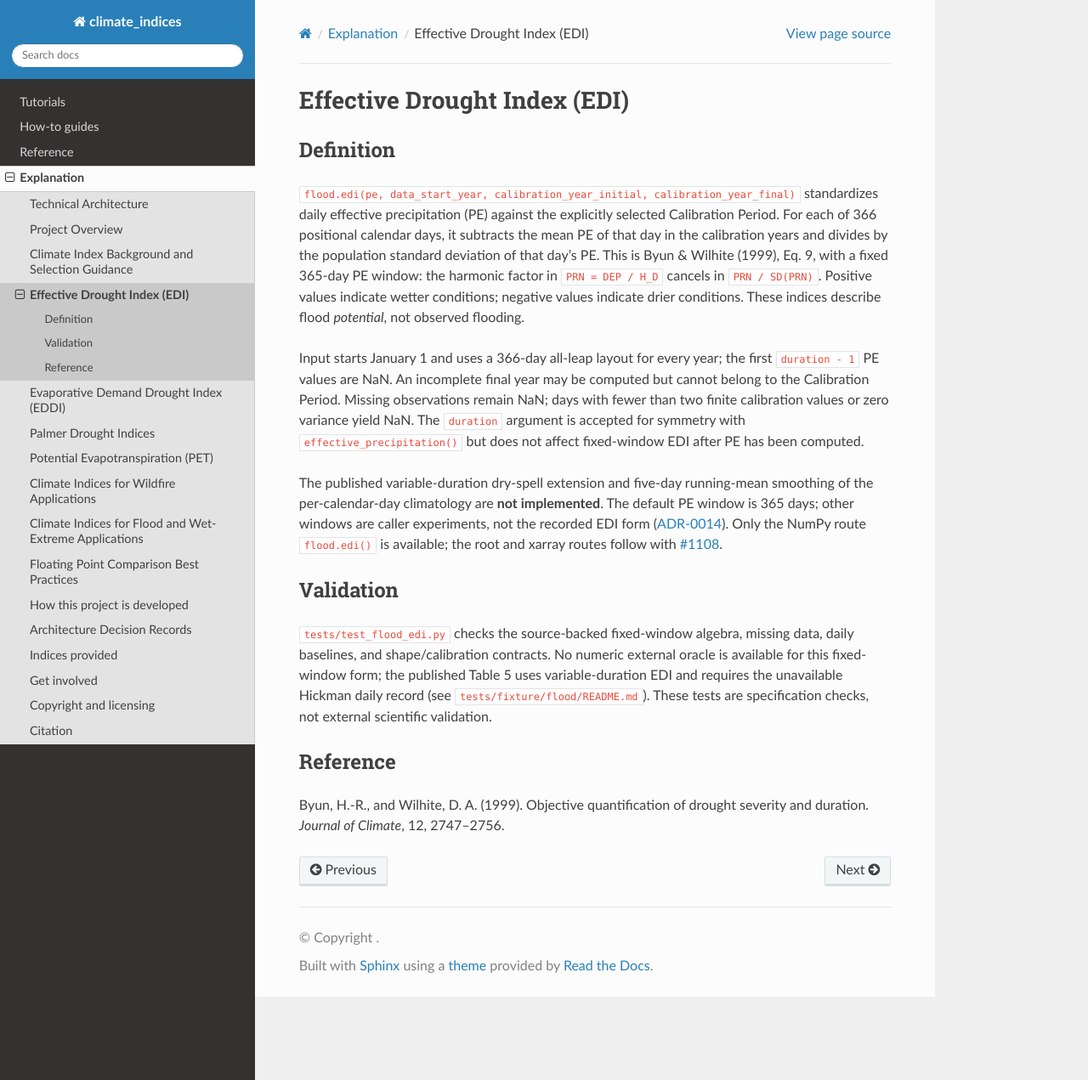
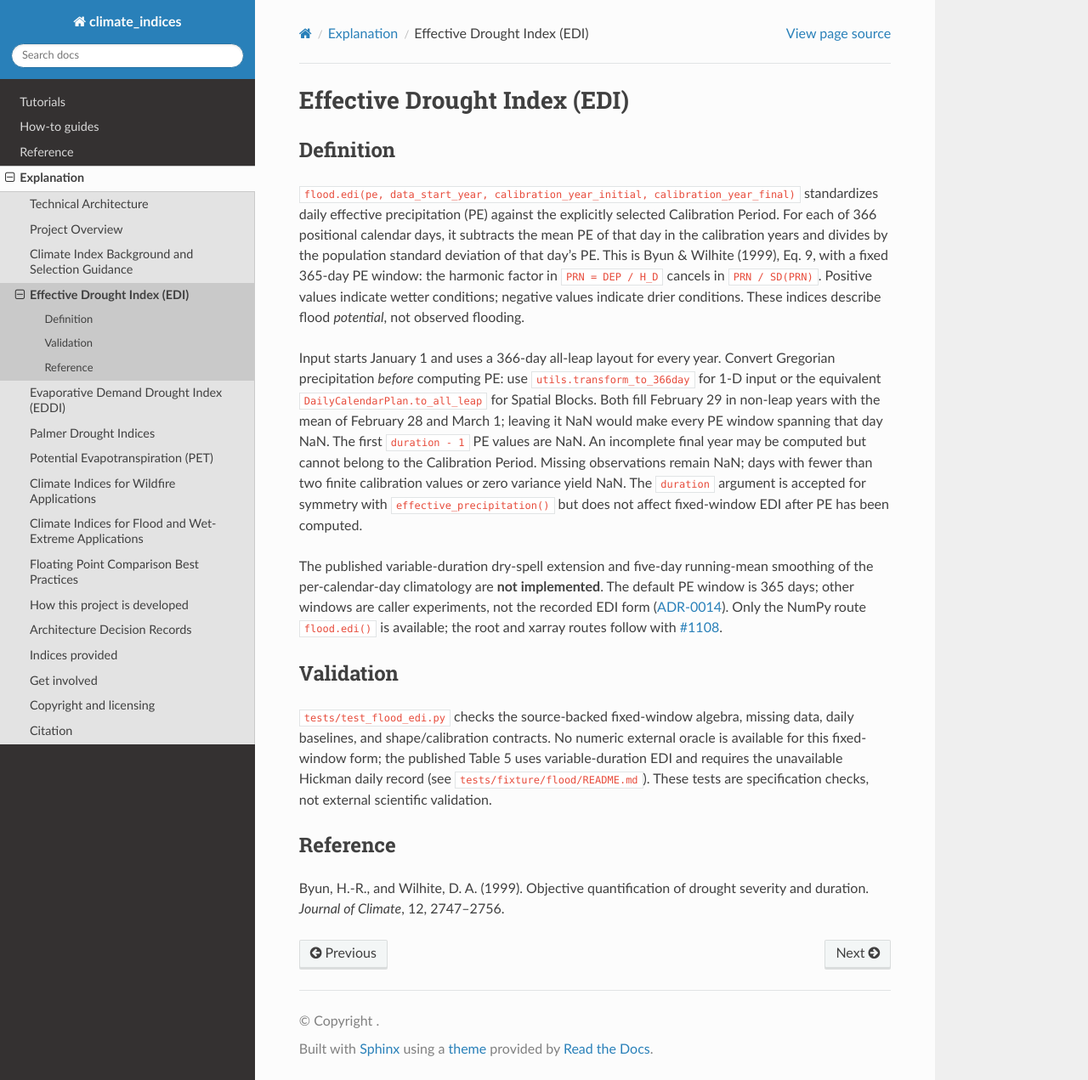
Before and after one commit to monocongo/climate_indices, a Sphinx documentation site: the page built from docs/algorithm_refs/edi.md, in a window 1280 px wide and 1271 px high. Shown: the whole window at 85% size. Built offline with Sphinx 7.4.7 and the Read the Docs theme 3.1.0, drawn with Linux system fonts in a browser that asks for light colours.

Commit message:
docs(flood): clarify Gregorian conversion before EDI
Finding: 4088479860
Review-Anchor: https://github.com/monocongo/climate_indices/pull/1142#discussion_r4088479860

```diff
--- a/docs/algorithm_refs/edi.md
+++ b/docs/algorithm_refs/edi.md
@@ -12,8 +12,13 @@ cancels in `PRN / SD(PRN)`. Positive values indicate wetter conditions;
 negative values indicate drier conditions. These indices describe flood
 *potential*, not observed flooding.
 
-Input starts January 1 and uses a 366-day all-leap layout for every year;
-the first `duration - 1` PE values are NaN. An incomplete final year may be
+Input starts January 1 and uses a 366-day all-leap layout for every year.
+Convert Gregorian precipitation *before* computing PE: use
+`utils.transform_to_366day` for 1-D input or the equivalent
+`DailyCalendarPlan.to_all_leap` for Spatial Blocks. Both fill February 29
+in non-leap years with the mean of February 28 and March 1; leaving it NaN
+would make every PE window spanning that day NaN. The first `duration - 1`
+PE values are NaN. An incomplete final year may be
 computed but cannot belong to the Calibration Period. Missing observations
 remain NaN; days with fewer than two finite calibration values or zero
 variance yield NaN. The `duration` argument is accepted for symmetry with
```
Also changed, not shown: 1 other file.
